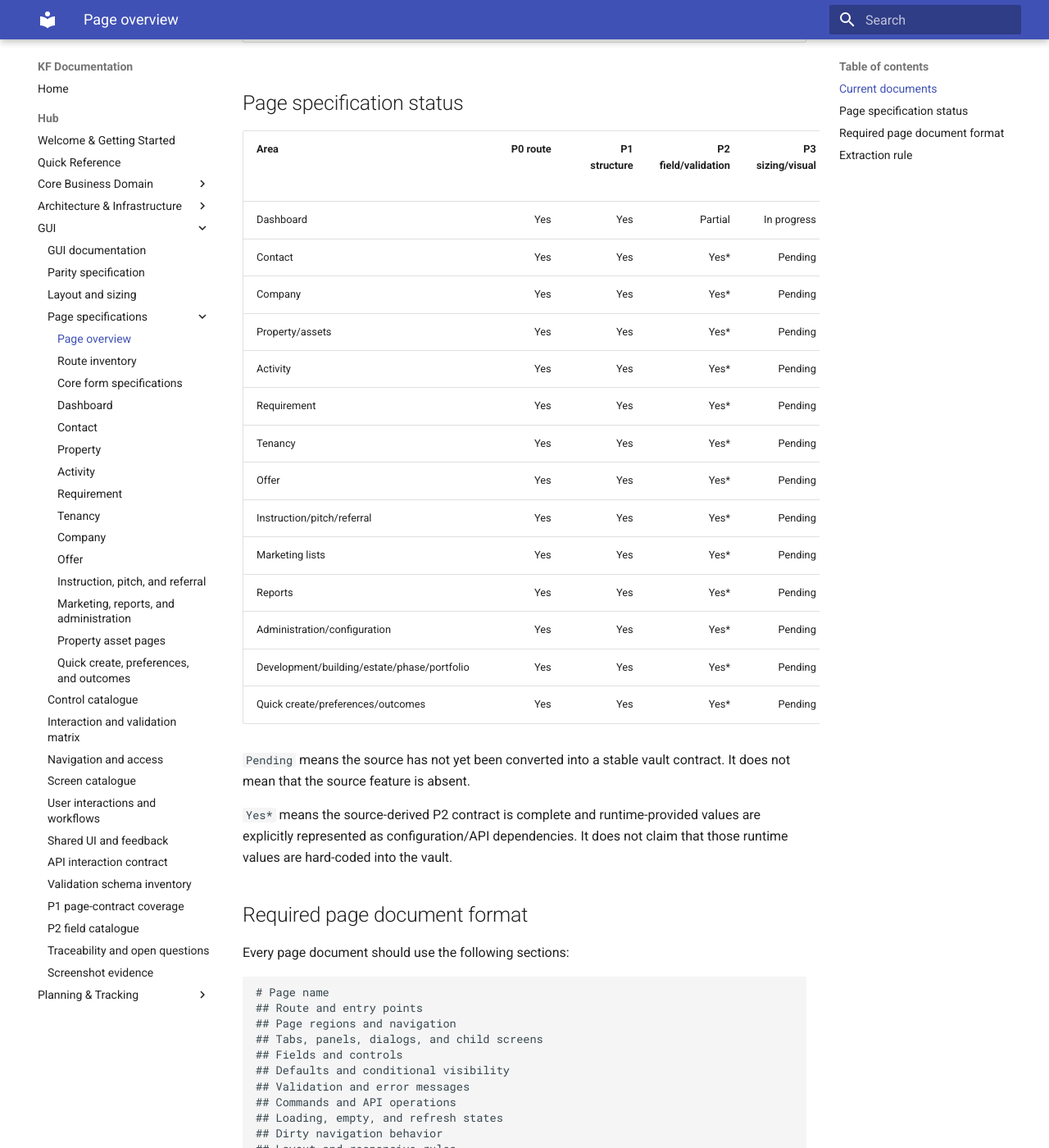
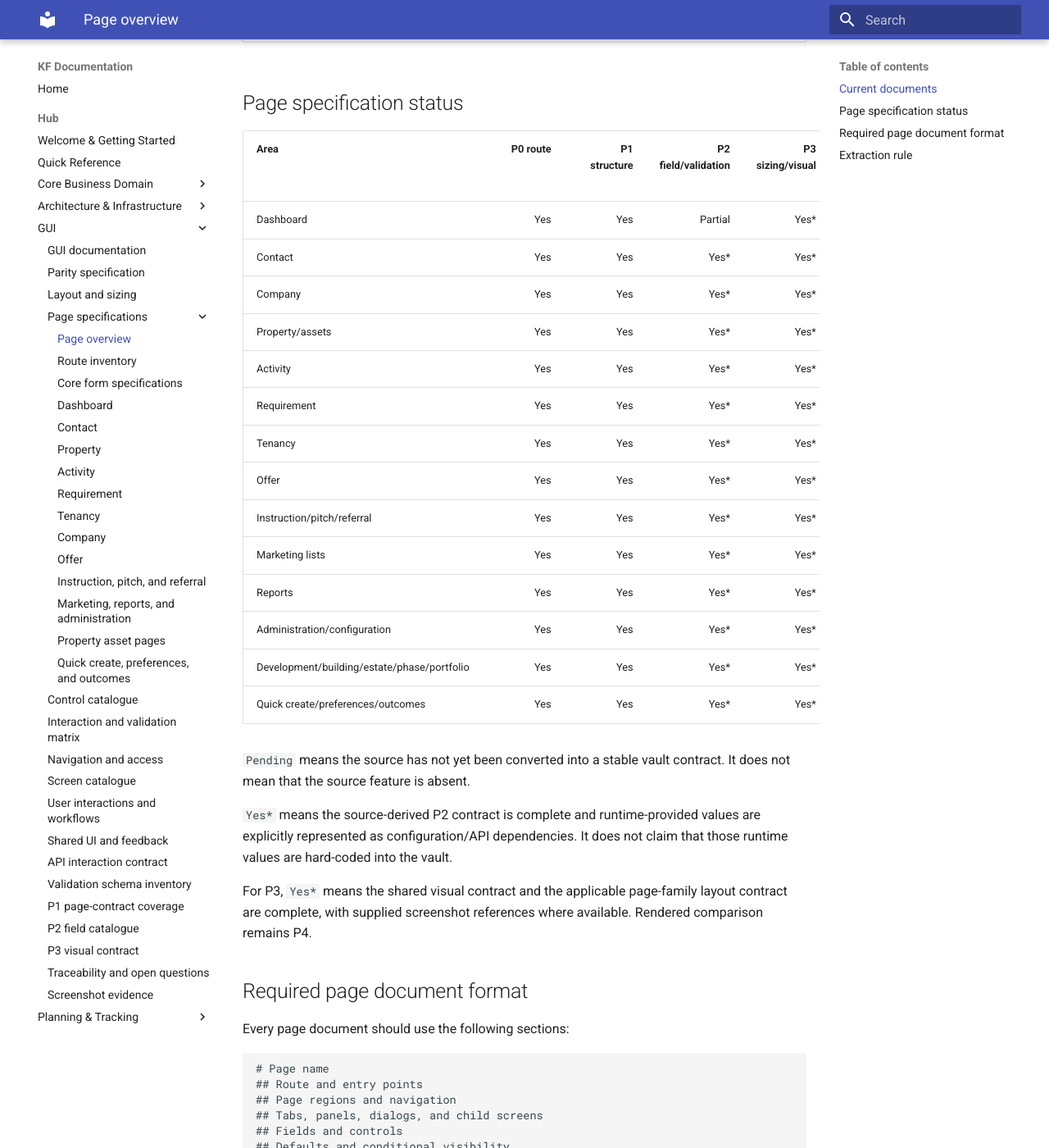
Before and after one commit to newportg/KF-Documentation, an MkDocs documentation site: the page built from Vault/projects/Hub/GUI/pages/README.md, in a window 1280 px wide and 1400 px high, scrolled down 1196 px. Shown: the whole window at 82% size. Built offline with MkDocs 1.6.1 and Material for MkDocs 9.7.7, drawn with Linux system fonts in a browser that asks for light colours.

Commit message:
feat: Update documentation with P3 visual contract, enhance page specifications, and add responsive behavior details

```diff
--- a/Vault/projects/Hub/GUI/pages/README.md
+++ b/Vault/projects/Hub/GUI/pages/README.md
@@ -31,20 +31,20 @@ Angular module.
 
 | Area | P0 route | P1 structure | P2 field/validation | P3 sizing/visual | P4 rendered comparison |
 |---|---:|---:|---:|---:|---:|
-| Dashboard | Yes | Yes | Partial | In progress | Pending |
-| Contact | Yes | Yes | Yes* | Pending | Pending |
-| Company | Yes | Yes | Yes* | Pending | Pending |
-| Property/assets | Yes | Yes | Yes* | Pending | Pending |
-| Activity | Yes | Yes | Yes* | Pending | Pending |
-| Requirement | Yes | Yes | Yes* | Pending | Pending |
-| Tenancy | Yes | Yes | Yes* | Pending | Pending |
-| Offer | Yes | Yes | Yes* | Pending | Pending |
-| Instruction/pitch/referral | Yes | Yes | Yes* | Pending | Pending |
-| Marketing lists | Yes | Yes | Yes* | Pending | Pending |
-| Reports | Yes | Yes | Yes* | Pending | Pending |
-| Administration/configuration | Yes | Yes | Yes* | Pending | Pending |
-| Development/building/estate/phase/portfolio | Yes | Yes | Yes* | Pending | Pending |
-| Quick create/preferences/outcomes | Yes | Yes | Yes* | Pending | Pending |
+| Dashboard | Yes | Yes | Partial | Yes* | Pending |
+| Contact | Yes | Yes | Yes* | Yes* | Pending |
+| Company | Yes | Yes | Yes* | Yes* | Pending |
+| Property/assets | Yes | Yes | Yes* | Yes* | Pending |
+| Activity | Yes | Yes | Yes* | Yes* | Pending |
+| Requirement | Yes | Yes | Yes* | Yes* | Pending |
+| Tenancy | Yes | Yes | Yes* | Yes* | Pending |
+| Offer | Yes | Yes | Yes* | Yes* | Pending |
+| Instruction/pitch/referral | Yes | Yes | Yes* | Yes* | Pending |
+| Marketing lists | Yes | Yes | Yes* | Yes* | Pending |
+| Reports | Yes | Yes | Yes* | Yes* | Pending |
+| Administration/configuration | Yes | Yes | Yes* | Yes* | Pending |
+| Development/building/estate/phase/portfolio | Yes | Yes | Yes* | Yes* | Pending |
+| Quick create/preferences/outcomes | Yes | Yes | Yes* | Yes* | Pending |
 
 `Pending` means the source has not yet been converted into a stable vault
 contract. It does not mean that the source feature is absent.
@@ -52,6 +52,10 @@ contract. It does not mean that the source feature is absent.
 `Yes*` means the source-derived P2 contract is complete and runtime-provided
 values are explicitly represented as configuration/API dependencies. It does
 not claim that those runtime values are hard-coded into the vault.
+
+For P3, `Yes*` means the shared visual contract and the applicable
+page-family layout contract are complete, with supplied screenshot references
+where available. Rendered comparison remains P4.
 
 ## Required page document format
 
--- a/mkdocs.yml
+++ b/mkdocs.yml
@@ -77,6 +77,7 @@ nav:
           - Validation schema inventory: projects/Hub/GUI/validation-schema-inventory.md
           - P1 page-contract coverage: projects/Hub/GUI/p1-page-contract-coverage.md
           - P2 field catalogue: projects/Hub/GUI/p2-field-catalogue.md
+          - P3 visual contract: projects/Hub/GUI/p3-visual-contract.md
           - Traceability and open questions: projects/Hub/GUI/traceability-and-open-questions.md
           - Screenshot evidence: projects/Hub/GUI/screenshot-evidence.md
       - Planning & Tracking:
```
Also changed, not shown: Vault/projects/Hub/GUI/README.md (+1 -0 lines), Vault/projects/Hub/GUI/p3-visual-contract.md (added, +129 -0 lines), Vault/projects/Hub/GUI/screenshot-evidence.md (+4 -3 lines), Vault/projects/Hub/GUI/shared-ui-and-feedback.md (+3 -2 lines), Vault/projects/Hub/GUI/traceability-and-open-questions.md (+3 -3 lines).
